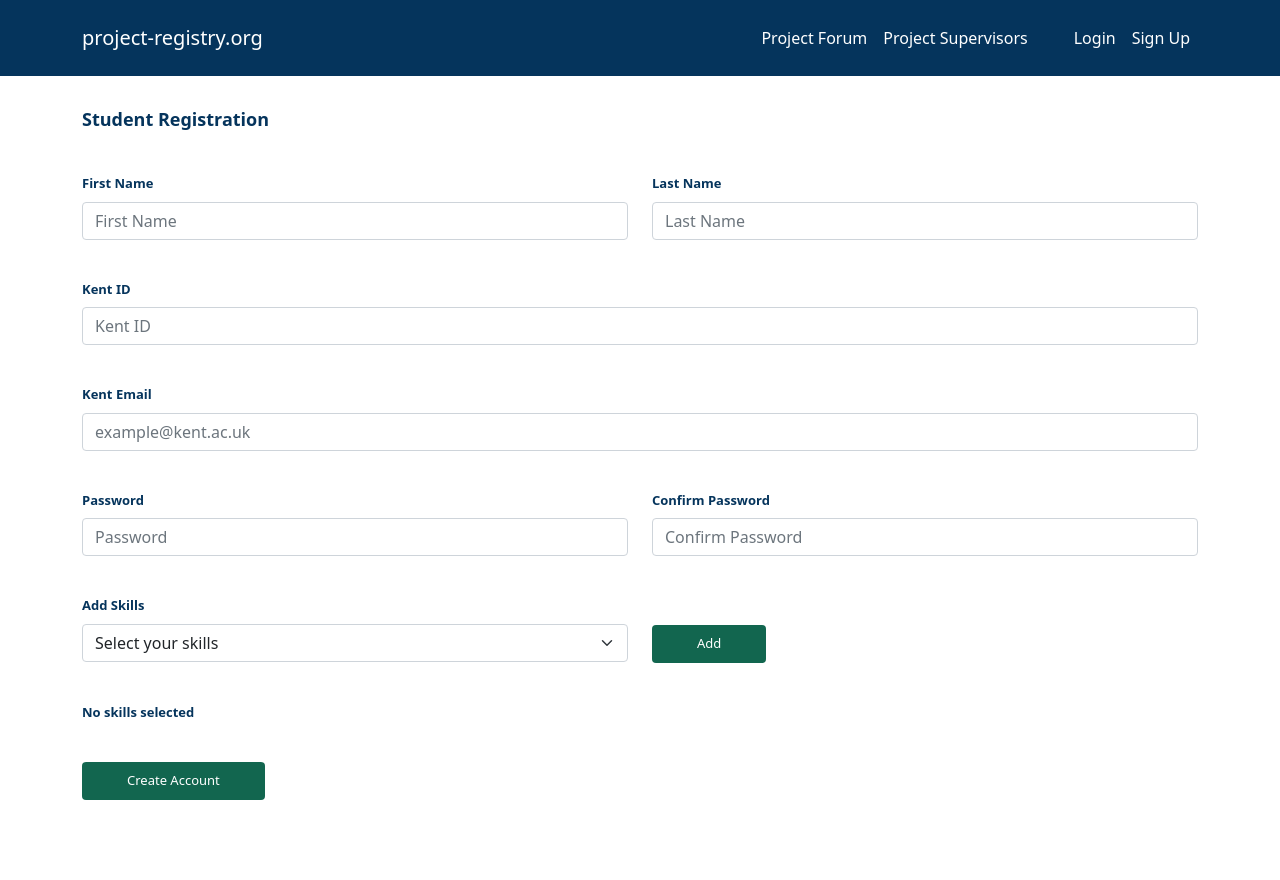
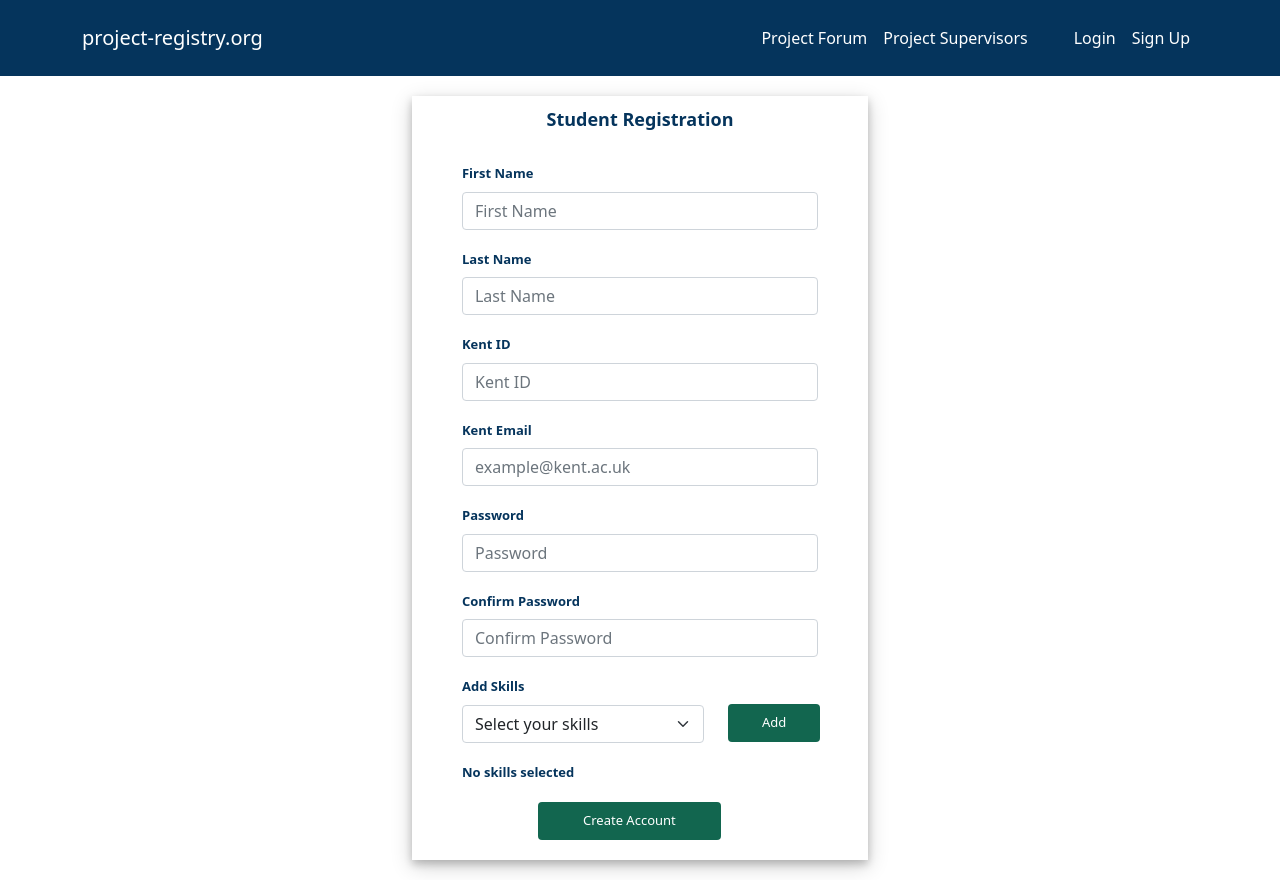
Before and after one commit to Appromode/front-end, a Next.js app: page /sign-up in a window 1280 px wide. Before the commit the page ends 800 px from the top, so only its background shows below. Built offline with nearby package versions, Linux system fonts and the light colour scheme.

Commit message:
Centred the form and stopped duplicate skills

```diff
--- a/components/RegistrationForm/index.tsx
+++ b/components/RegistrationForm/index.tsx
@@ -15,8 +15,8 @@ import styles from './styles.module.scss';
 
 const RegistrationForm:FC = () => {
   const [skillslist, setSkills] = useState([]);
-  const skillref = React.createRef();
   const [tableisOccupied, setTable] = useState(false);
+  const [val, setVal] = useState('Select your skills');
 
   const AddSkill = () => (
     <div>
@@ -31,7 +31,7 @@ const RegistrationForm:FC = () => {
   const TagsOccupied = (
     <div>
       <div>Skills Selected</div>
-      <div className={styles.formspacer1} />
+      <div className={styles.formspacer} />
       <AddSkill />
     </div>
   );
@@ -47,12 +47,9 @@ const RegistrationForm:FC = () => {
     return TagsEmpty;
   };
 
-  const onChange = (event: React.ChangeEvent<HTMLInputElement>): string => (
-    event.target.value);
-
   const DisplaySkills = () => {
-    if (onChange !== 'Select your skills') {
-      setSkills((currentSkills) => [...currentSkills, skillref.current.value]);
+    if (val !== 'Select your skills' && skillslist.includes(val) === false) {
+      setSkills((currentSkills) => [...currentSkills, val]);
       setTable(true);
       return TagsOccupied;
     }
@@ -61,6 +58,8 @@ const RegistrationForm:FC = () => {
 
   return (
     <>
+      <div className={styles.formspacer} />
+      <div className={styles.centreConsole}>
         <p id={styles.title1}>Student Registration</p>
         <Formik
           initialValues={{
@@ -79,50 +78,64 @@ const RegistrationForm:FC = () => {
           <div className={styles.textbox}>
             <Form>
               <Row>
-              <Col lg={6}>
+                <Col lg={{ span: 10, offset: 1 }}>
                   <FormGroup controlId="firstname">
                     <FormLabel>First Name</FormLabel>
                     <FormControl type="text" placeholder="First Name" />
                   </FormGroup>
                 </Col>
-              <Col lg={6}>
+              </Row>
+              <div className={styles.formspacer} />
+              <Row>
+                <Col lg={{ span: 10, offset: 1 }}>
                   <FormGroup controlId="lastname">
                     <FormLabel>Last Name</FormLabel>
                     <FormControl type="text" placeholder="Last Name" />
                   </FormGroup>
                 </Col>
               </Row>
-            <div className={styles.formspacer1} />
+              <div className={styles.formspacer} />
+              <Row>
+                <Col lg={{ span: 10, offset: 1 }}>
                   <FormGroup controlId="kentId">
                     <FormLabel>Kent ID</FormLabel>
                     <FormControl type="text" placeholder="Kent ID" />
                   </FormGroup>
-            <div className={styles.formspacer1} />
+                </Col>
+              </Row>
+              <div className={styles.formspacer} />
+              <Row>
+                <Col lg={{ span: 10, offset: 1 }}>
                   <FormGroup controlId="email">
                     <FormLabel>Kent Email</FormLabel>
                     <FormControl type="email" placeholder="example@kent.ac.uk" />
                   </FormGroup>
-            <div className={styles.formspacer1} />
+                </Col>
+              </Row>
+              <div className={styles.formspacer} />
               <Row>
-              <Col lg={6}>
+                <Col lg={{ span: 10, offset: 1 }}>
                   <FormGroup controlId="password">
                     <FormLabel>Password</FormLabel>
                     <FormControl type="password" placeholder="Password" />
                   </FormGroup>
                 </Col>
-              <Col lg={6}>
+              </Row>
+              <div className={styles.formspacer} />
+              <Row>
+                <Col lg={{ span: 10, offset: 1 }}>
                   <FormGroup controlId="passwordConfirmation">
                     <FormLabel>Confirm Password</FormLabel>
                     <FormControl type="password" placeholder="Confirm Password" />
                   </FormGroup>
                 </Col>
               </Row>
-            <div className={styles.formspacer1} />
+              <div className={styles.formspacer} />
               <Row>
-              <Col lg={6}>
+                <Col lg={{ span: 7, offset: 1 }}>
                   <FormGroup>
                     <FormLabel>Add Skills</FormLabel>
-                  <FormSelect id="skills" ref={skillref}>
+                    <FormSelect id="skills" value={val} onChange={(e) => setVal(e.target.value)}>
                       <option>Select your skills</option>
                       <option>Java</option>
                       <option>CSS</option>
@@ -137,17 +150,28 @@ const RegistrationForm:FC = () => {
                     </FormSelect>
                   </FormGroup>
                 </Col>
-              <Col className={styles.righttext1}>
-                <button type="button" onClick={DisplaySkills} className={styles.save}>Add</button>
+                <Col lg={3}>
+                  <button type="button" onClick={DisplaySkills} className={styles.save1}>Add</button>
                 </Col>
               </Row>
-            <div className={styles.formspacer1} />
+              <div className={styles.formspacer} />
+              <Row>
+                <Col lg={{ span: 10, offset: 1 }}>
                   <Skills />
-            <div className={styles.formspacer1} />
+                </Col>
+              </Row>
+              <div className={styles.formspacer} />
+              <Row>
+                <Col lg={{ span: 10, offset: 3 }}>
                   <button type="submit" className={styles.save}>Create Account</button>
+                </Col>
+              </Row>
+              <div className={styles.formspacer} />
             </Form>
           </div>
         </Formik>
+      </div>
+      <div className={styles.formspacer} />
     </>
   );
 };
--- a/components/RegistrationForm/styles.module.scss
+++ b/components/RegistrationForm/styles.module.scss
@@ -15,6 +15,12 @@
     font-weight: bold;
     font-size: 150%;
     color: $default-white;
+}
+
+.centreConsole {
+    box-shadow: 0 4px 8px 0 rgba(0, 0, 0, 0.2), 0 6px 20px 0 rgba(0, 0, 0, 0.19);
+    margin: auto;
+    width: 40%;
 }
 
 #img {
@@ -86,8 +92,9 @@
 #title1 {
     color: $default-blue;
     font-size: large;
-    padding-top: 30px;
+    padding-top: 10px;
     font-weight: bold;
+    text-align: center;
 }
 
 .subtitle {
@@ -106,7 +113,7 @@
     font-weight: bold;
     color: $default-blue;
     font-size: small;
-    padding-top: 25px;
+    padding-top: 15px;
 }
 
 .lefttext {
@@ -130,10 +137,6 @@
 
 .formspacer {
     padding: 10px;
-}
-
-.formspacer1 {
-    padding: 20px;
 }
 
 .formspacer2 {
@@ -186,7 +189,24 @@
     border: none;
 }
 
+.save1 {
+    padding-right: 34px;
+    padding-left: 34px;
+    padding-top: 9px;
+    padding-bottom: 9px;
+    border-radius: 4px;
+    background-color: $default-green;
+    color: $default-white;
+    border: none;
+    margin-top: 27px;
+}
+
 .save:hover {
+    background-color: #178265;
+    color: white;
+}
+
+.save1:hover {
     background-color: #178265;
     color: white;
 }
@@ -201,10 +221,12 @@
 
 .tag {
     background-color: $default-blue;
-    display: inline;
+    display: inline-block;
     color: $default-white;
     padding: 8px;
     border-radius: 3px;
+    margin-right: 10px;
+    margin-top: 10px;
   }
 
 .body {
```
Lines whose indentation alone changed are shown as unchanged.
